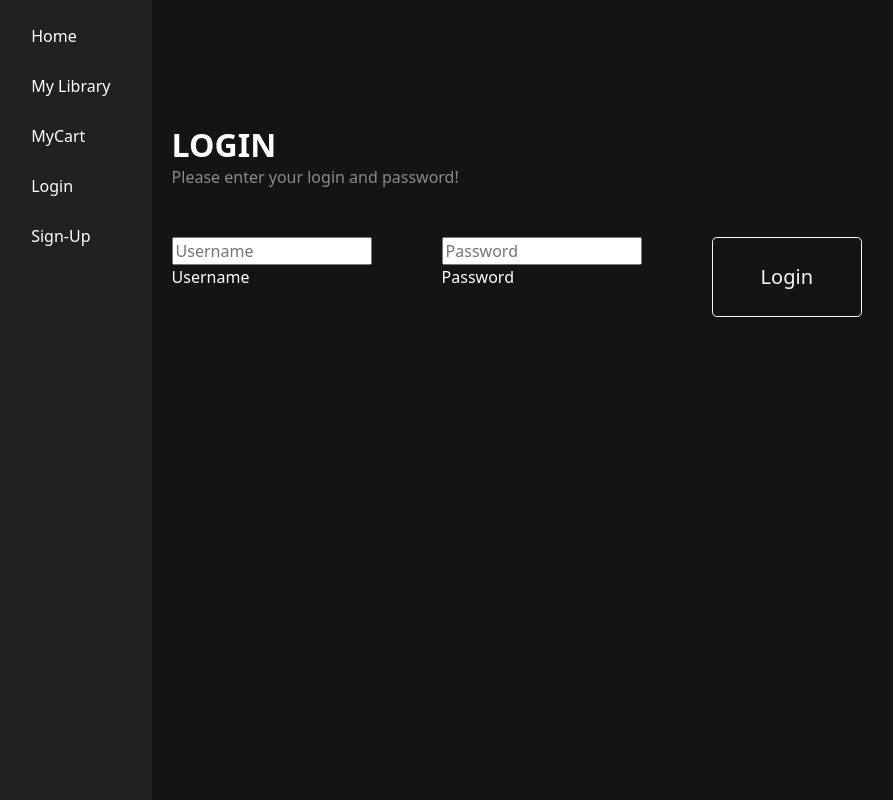
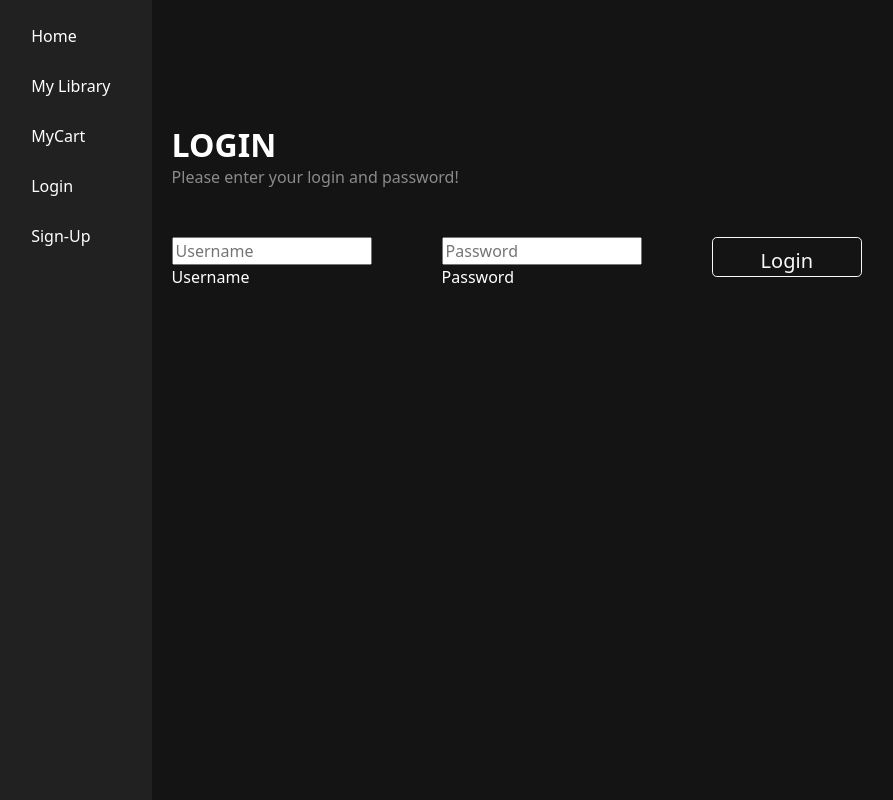
Before and after one commit to pjjwGraceShopper/GraceShopper, a React (Create React App) app: page /login in a window 1280 px wide. Shown: the top 800 px of the page, without its empty margins (2-895 px from the left). Built offline with nearby package versions, Linux system fonts and the light colour scheme; no server answers.

Commit message:
login page done

```diff
--- a/src/components/Main/Login.jsx
+++ b/src/components/Main/Login.jsx
@@ -102,13 +102,16 @@ const Login = ({ me, setMe, loginStatus, setLoginStatus }) => {
                             Password
                           </label>
                         </div>
+                        <div className="login-block">
                         <button
                           className="btn btn-outline-light btn-lg px-5"
                           type="submit"
                         >
                           Login
                         </button>
+                        </div>
                       </form>
+
                       {loginMessage.error ? (
                         <>
                           <h3>{loginMessage.name}</h3>
--- a/src/style/Login.css
+++ b/src/style/Login.css
@@ -1,8 +1,4 @@
-.btn-btn-outline-light-btn-lg-px-5{
-    background-color: aquamarine;
-    height: 30px;
-    align-items: center;
-}
+
 .card-body-p-10-text-center {
   margin-top: 10%;
   margin-bottom: 90%;
@@ -33,3 +29,7 @@
   margin-right: 70px;
   /* background-color: yellowgreen; */
 }
+
+.login-block{
+    height: 40px;
+}
```
